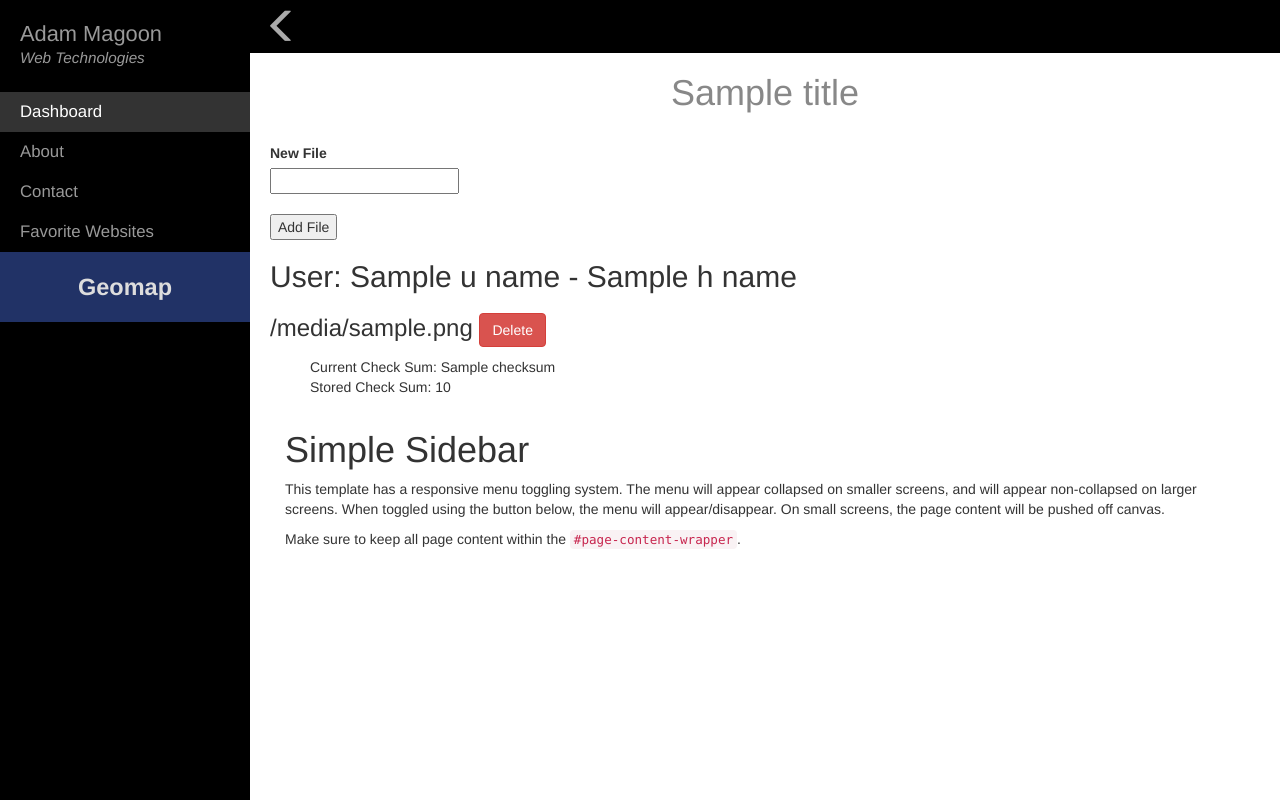
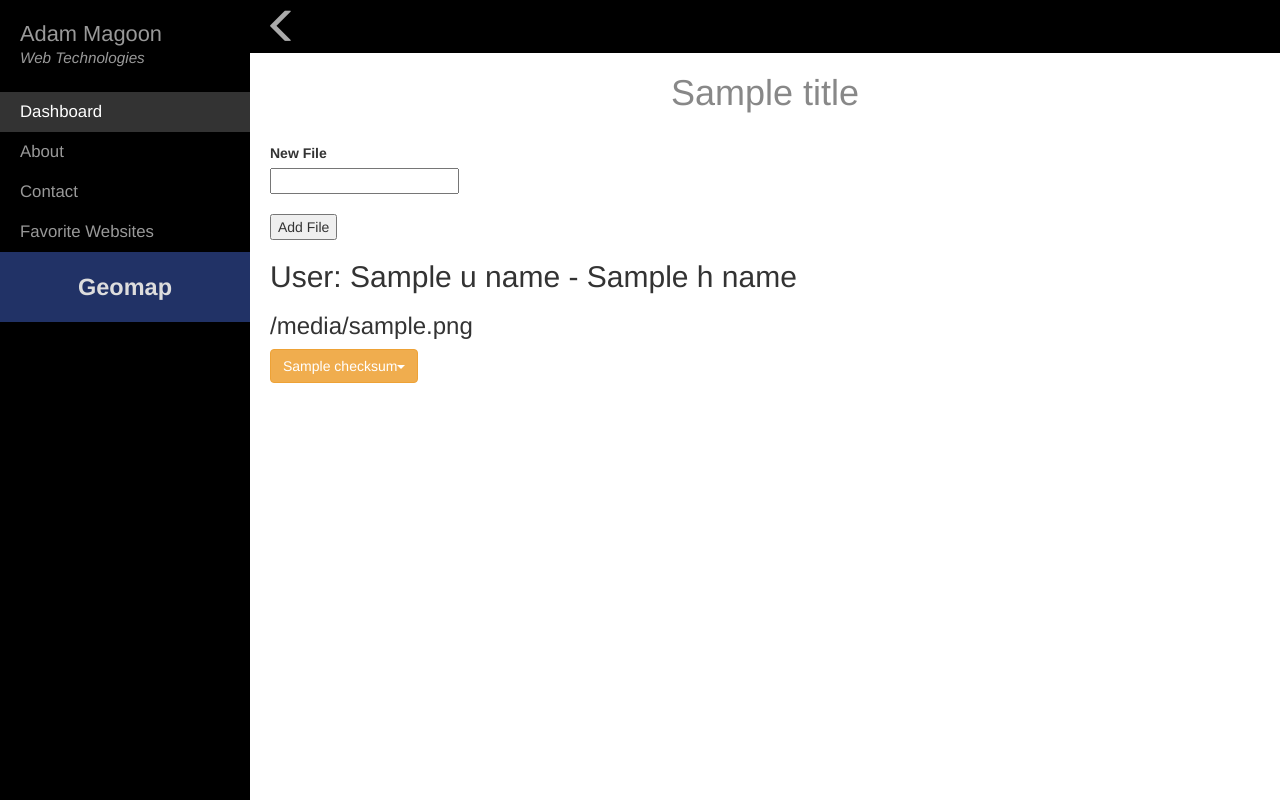
Before and after one commit to AdamMagoon/FlaskBrowserGUI, a Flask app: template templates/check_sums.html in a window 1280 px wide. Run offline with Flask 2, Linux system fonts and the light colour scheme; tables that the repository leaves empty hold one stand-in row (values such as "Sample post"); the template is opened without the code that fills it: values that come from a table or form of the project are taken from there, most other values are stand-ins (such as "Sample title", 1, 10 or a date in 2020); some libraries are stand-ins or nearby versions.

Commit message:
We can now add files, OPEN root folder of a file in an explorer window, and update checksum value in database

```diff
--- a/check_sum_hitlist.py
+++ b/check_sum_hitlist.py
@@ -1,11 +1,10 @@
 import hashlib as h
+import sqlalchemy
 from os import getenv
 from socket import gethostname
-from time import perf_counter
-
 from werkzeug.utils import redirect
-from wtforms import Form, BooleanField, PasswordField, validators, SubmitField, StringField, HiddenField
-import sqlalchemy
+from wtforms import Form, validators, StringField, HiddenField
+from sqlalchemy import update
 from sqlalchemy.ext.declarative import declarative_base
 from sqlalchemy import Column, Integer, String, create_engine, ForeignKey
 from sqlalchemy.orm import sessionmaker, relationship, backref
@@ -169,11 +168,49 @@ def view():
                            h_name=hostname)
 
 
+@app.route('/handle_form', methods=['POST'])
+def handle_form():
+
+    user = get_user_session()
+
+    def query_form(var_name):
+        return request.form.getlist(var_name)
+
+    clicked = query_form('clicked')[0]
+    del_val = query_form('del_value')[0]
+    path = query_form('path')[0]
+    new_checksum = query_form('new_checksum')[0]
+    print("New checksum: {}".format(new_checksum))
+
+
+    if clicked == 'delete':
+        session.query(File).filter(File.check_sum == del_val).delete()
+
+    elif clicked == 'open':
+        from os import system
+        from os.path import dirname
+        folder = dirname(path)
+        print(folder)
+        system('explorer {}'.format(folder))
+
+    elif clicked == 'update':
+        session.query(File).filter(File.check_sum == del_val).update({"check_sum": (new_checksum)})
+        session.commit()
+
+    print('clicked: {}\nType: {}'.format(clicked, type(clicked)))
+    print('del_value: {}'.format(del_val))
+
+    return redirect(url_for('view'))
+
+
 @app.route('/delete', methods=['POST'])
 def delete_entry():  # Testing
+    print("yesssirrr")
     if request.method == 'POST':
         user = get_user_session()
         form = request.form.getlist('del_value')
+        new_test_val = request.form.getlist('delete')
+        print("new_test_value = {}\nType: {}".format(new_test_val, type(new_test_val)))
         del_file = form[0]  # hash value of file
 
         s = session.query(File).filter(File.check_sum == del_file).delete()
--- a/static/css/custom.css
+++ b/static/css/custom.css
@@ -24,10 +24,26 @@ ul.sidebar-nav li.active a {color: #fff; background: rgba(255,255,255,0.2);}
 .show-outline {outline: 2px solid orange;min-height:150px;}
 
 /* My custom classes */
-div#content-container div {min-height: 150px;}
+/* div#content-container div {min-height: 150px;} */
 
 /* Favorat styling */
 div.favorat-content h2 {text-align:center;}
 ul.reddit-list li {padding: 1em;}
 ul.reddit-list li a {text-align:center;}
 .glyphicon-arrow-up {color:orange;}
+
+/* Checksum values */
+ul.dropdown-menu li.checksum-action {
+    display: block;
+    padding: 3px 20px;
+    clear: both;
+    font-weight: 400;
+    line-height: 1.42857143;
+    white-space: nowrap;
+    cursor: pointer;
+    }
+ul.dropdown-menu li.checksum-action:hover {
+    color: #262626;
+    text-decoration: none;
+    background-color: #f5f5f5;
+    }
--- a/templates/check_sums.html
+++ b/templates/check_sums.html
@@ -21,13 +21,28 @@
 
     <h2>User: {{ u_name }} - {{ h_name }} </h2>
     {% for file_object, checksum in check_sum_results -%}
-    <form method="post" name="delete" action="{{ url_for('delete_entry') }}">
+    {% set checksum_valid = checksum == file_object.check_sum %}
+    {% set file_path = file_object.file_path %}
+    <form method="post" name="handle_file" id="handle_file" action="{{ url_for('handle_form') }}" >
         <input type="hidden" name="del_value" value="{{ file_object.check_sum }}" />
-        <h3 class="checkSumFile">{{ file_object.file_path }} <input class="btn btn-danger" type="submit" value="Delete" /></h3>
-        <ul>
-            <li>Current Check Sum: <span class="checkSum">{{ checksum }}</span></li>
-            <li>Stored Check Sum: <span class="checkSum">{{ file_object.check_sum }}</span></li>
-        </ul>
+        <input type="hidden" name="clicked" id="clicked" />
+        <input type="hidden" name="path" value="{{ file_path }}"/>
+        <input type="hidden" name="new_checksum" value="{{ checksum }}" />
+        <h3 class="checkSumFile">{{ file_path }} <!--<input class="btn btn-danger" type="submit" value="Delete" />--></h3>
+        <div class="btn-group">
+              <button type="submit" class="btn btn-{% if checksum_valid %}success{% else %}warning{% endif %} dropdown-toggle" data-toggle="dropdown" aria-haspopup="true" aria-expanded="false">{{ checksum }}<span class="caret"></span></button>
+              <ul class="dropdown-menu">
+                  <li class="checksum-action" onclick="$('#clicked').val('update'); $('#handle_file').submit();" >Update</li>
+                  <li class="checksum-action" onclick="$('#clicked').val('open'); $('#handle_file').submit();" >Open File Location</li>
+                  <li role="separator" class="divider"></li>
+                  <li class="checksum-action" onclick="$('#clicked').val('delete'); $('#handle_file').submit();" >Remove</li>
+              </ul>
+        </div>
+        <!--<ul>-->
+            <!--<li class="label label-danger">Current: {{ checksum }}</li>-->
+            <!--<li class="label label-danger">On File: {{ file_object.check_sum }}</li>-->
+
+        <!--</ul>-->
     </form>
     {% endfor %}
 </div>
--- a/templates/page/content.html
+++ b/templates/page/content.html
@@ -11,13 +11,6 @@
     <div class="container-fluid">
         <div id="content-container" class="row">
             {% block content %}{% endblock %}
-            <div class="col-lg-12">
-                <h1>Simple Sidebar</h1>
-                <p>This template has a responsive menu toggling system. The menu will appear collapsed on smaller
-                    screens, and will appear non-collapsed on larger screens. When toggled using the button below, the
-                    menu will appear/disappear. On small screens, the page content will be pushed off canvas.</p>
-                <p>Make sure to keep all page content within the <code>#page-content-wrapper</code>.</p>
-            </div>
         </div>
     </div>
 </div>
```
